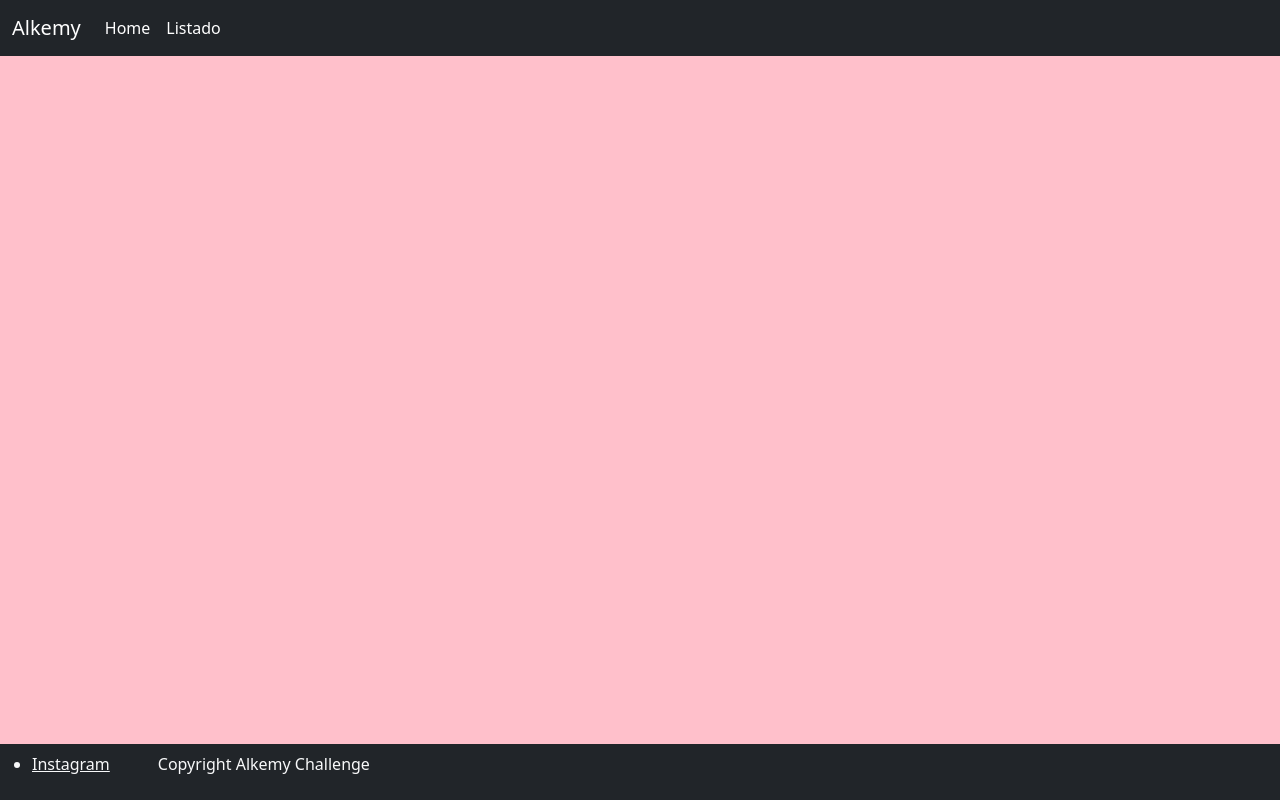
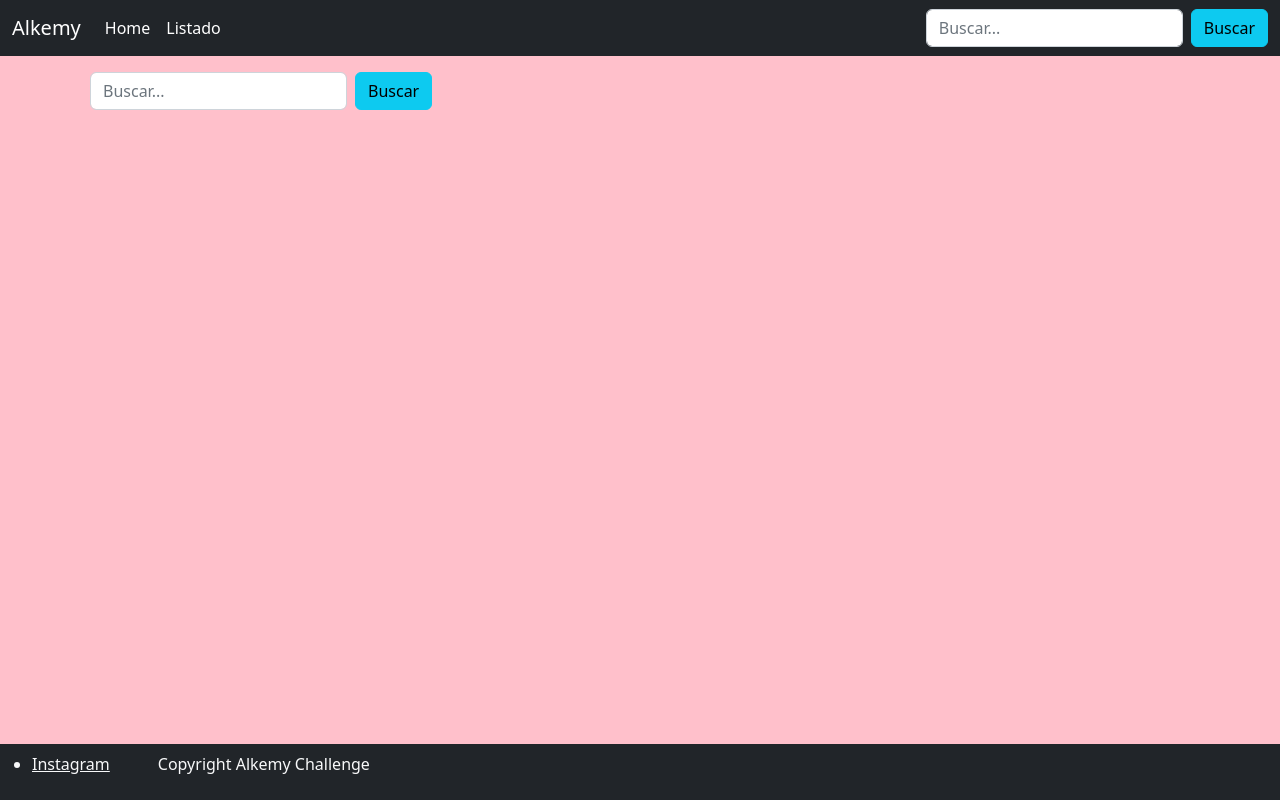
Before and after one commit to CarlaDevincenzi/alkemy_bbva_trainee_program, a React (Create React App) app: page /busqueda in a window 1280 px wide. Built offline with nearby package versions, Linux system fonts and the light colour scheme.

Commit message:
Armado del componente Buscador, agregado al Header

```diff
--- a/src/App.js
+++ b/src/App.js
@@ -6,11 +6,10 @@ import Listado from './components/Listado';
 import Detalle from './components/Detalle';
 import Header from './components/Header';
 import Footer from './components/Footer';
+import Buscador from './components/Buscador';
+import CountryList from "./components/CountryList";
 // Styles
-
-
 import './css/app.css';
-import CountryList from "./components/CountryList";
 
 
 function App() {
@@ -20,9 +19,10 @@ function App() {
 
       <div className="container mt-3 mb-5">
         <Routes>
-          <Route exact path="/" element={<Login/>} />
-          <Route path="/listado" element={<Listado/>} />
-          <Route path="/detalle" element={<Detalle/>} />
+          <Route exact path="/" element={<Login />} />
+          <Route path="/listado" element={<Listado />} />
+          <Route path="/detalle" element={<Detalle />} />
+          <Route path="/busqueda" element={<Buscador />} />
           <Route path="/countrylist" element={<CountryList/>} />
         </Routes>
       </div>
--- /dev/null
+++ b/src/components/Buscador.js
@@ -0,0 +1,24 @@
+import swAlert from '@sweetalert/with-react';
+
+function Buscador() {
+const submitHandler = (e) => {
+    e.preventDefault();
+    const keyWord = e.currentTarget.keyWord.value;
+    console.log(keyWord);
+
+    if(keyWord.length === 0){
+        swAlert(<h2>Tiene que ingresar al menos una palabra</h2>);
+    }
+}
+
+    return (
+            <form className="d-flex align-items-center" onSubmit={submitHandler}>
+                <label className="form-label mb-0 mx-2">
+                    <input className="form-control" type="text" name="keyWord" placeholder="Buscar..." />
+                </label>
+                <button className="btn btn-info" type="submit">Buscar</button>
+            </form>
+    );
+}
+
+export default Buscador;
--- a/src/components/Header.js
+++ b/src/components/Header.js
@@ -1,4 +1,5 @@
 import { Link } from "react-router-dom";
+import Buscador from "./Buscador";
 
 function Header() {
     return (
@@ -9,6 +10,7 @@ function Header() {
                     <button className="navbar-toggler" type="button" data-bs-toggle="collapse" data-bs-target="#navbarNav" aria-controls="navbarNav" aria-expanded="false" aria-label="Toggle navigation">
                         <span className="navbar-toggler-icon"></span>
                     </button>
+
                     <div className="collapse navbar-collapse" id="navbarNav">
                         <ul className="navbar-nav">
                             <li className="nav-item">
@@ -19,6 +21,7 @@ function Header() {
                             </li>
                         </ul>
                     </div>
+                    <Buscador />
                 </div>
             </nav>
         </header>
```
